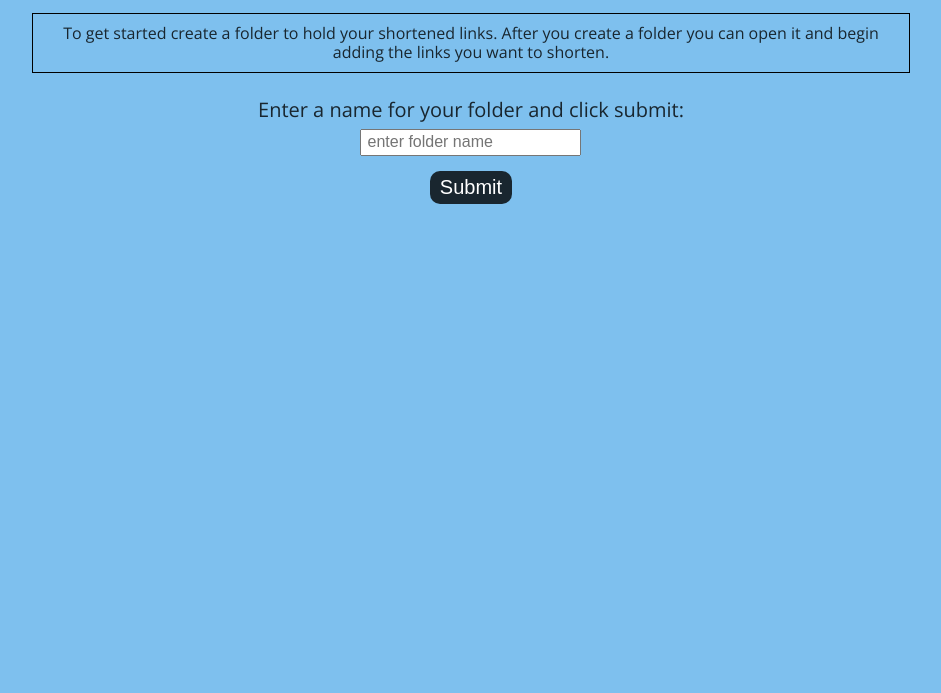
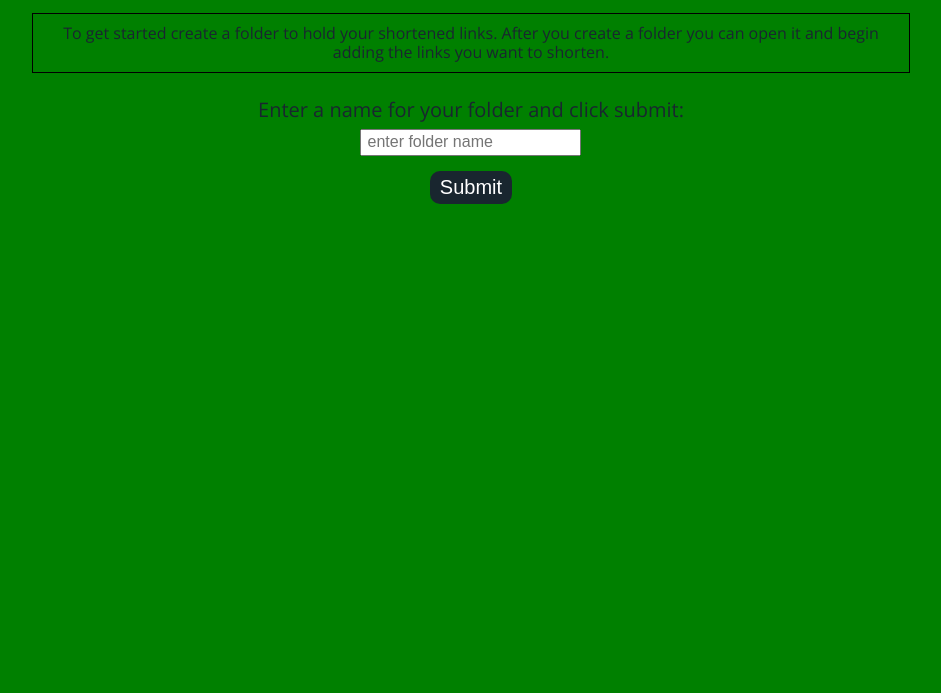
Before and after one commit to kellymiller6/jetfuel, a website: page public/index.html in a window 1280 px wide. Shown: the part 107-800 px from the top of the page, without its empty margins (169-1110 px from the left). Drawn offline with nearby package versions, Linux system fonts and the light colour scheme; no server answers.

Commit message:
change background color

```diff
--- a/public/styles.css
+++ b/public/styles.css
@@ -2,7 +2,7 @@ body, .main, .name, .link-list, .link-inputs {
   display: flex;
   flex-direction: column;
   align-items: center;
-  background: #7ec0ee;
+  background: green;
   font-family: 'Open Sans', sans-serif;
 }
 
```
